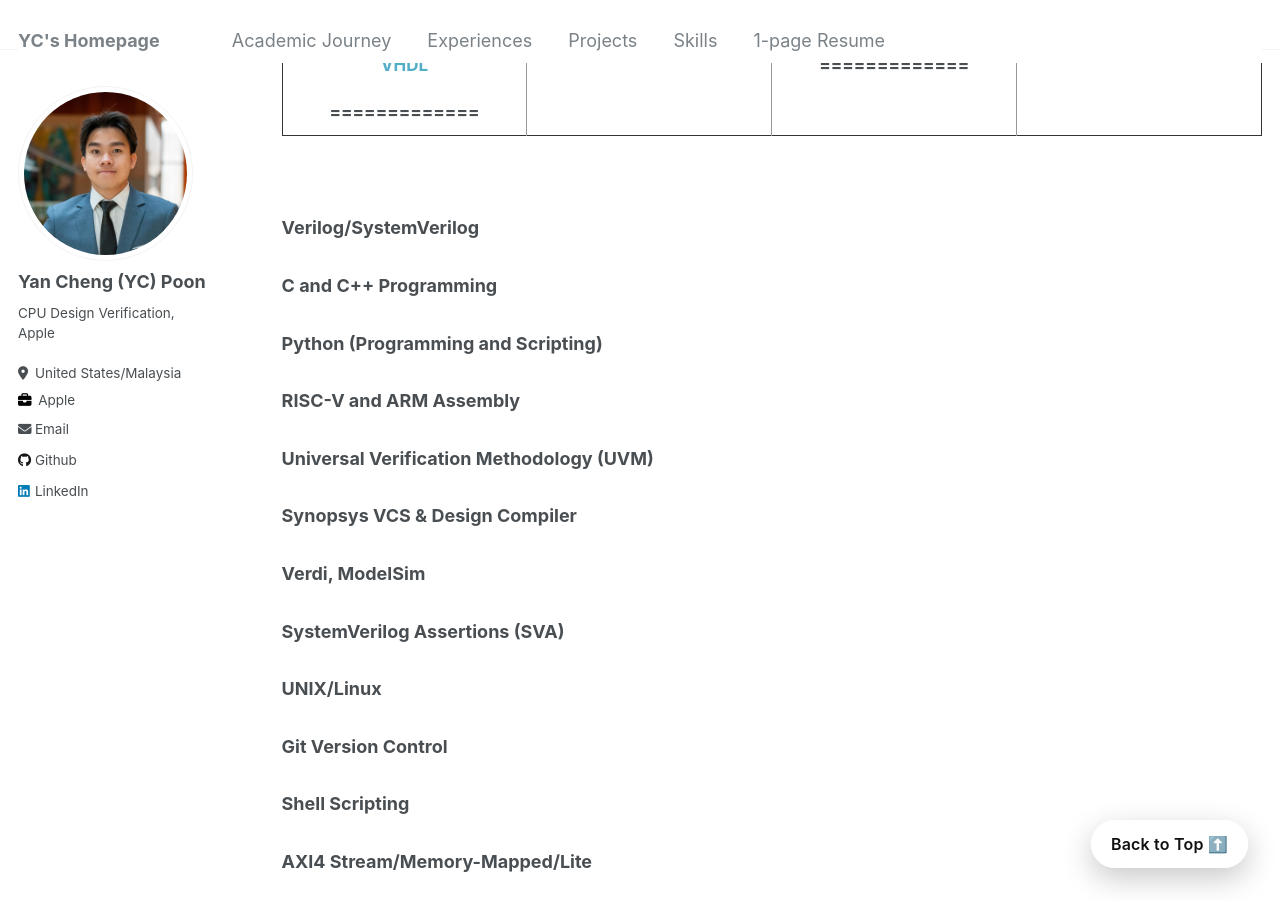
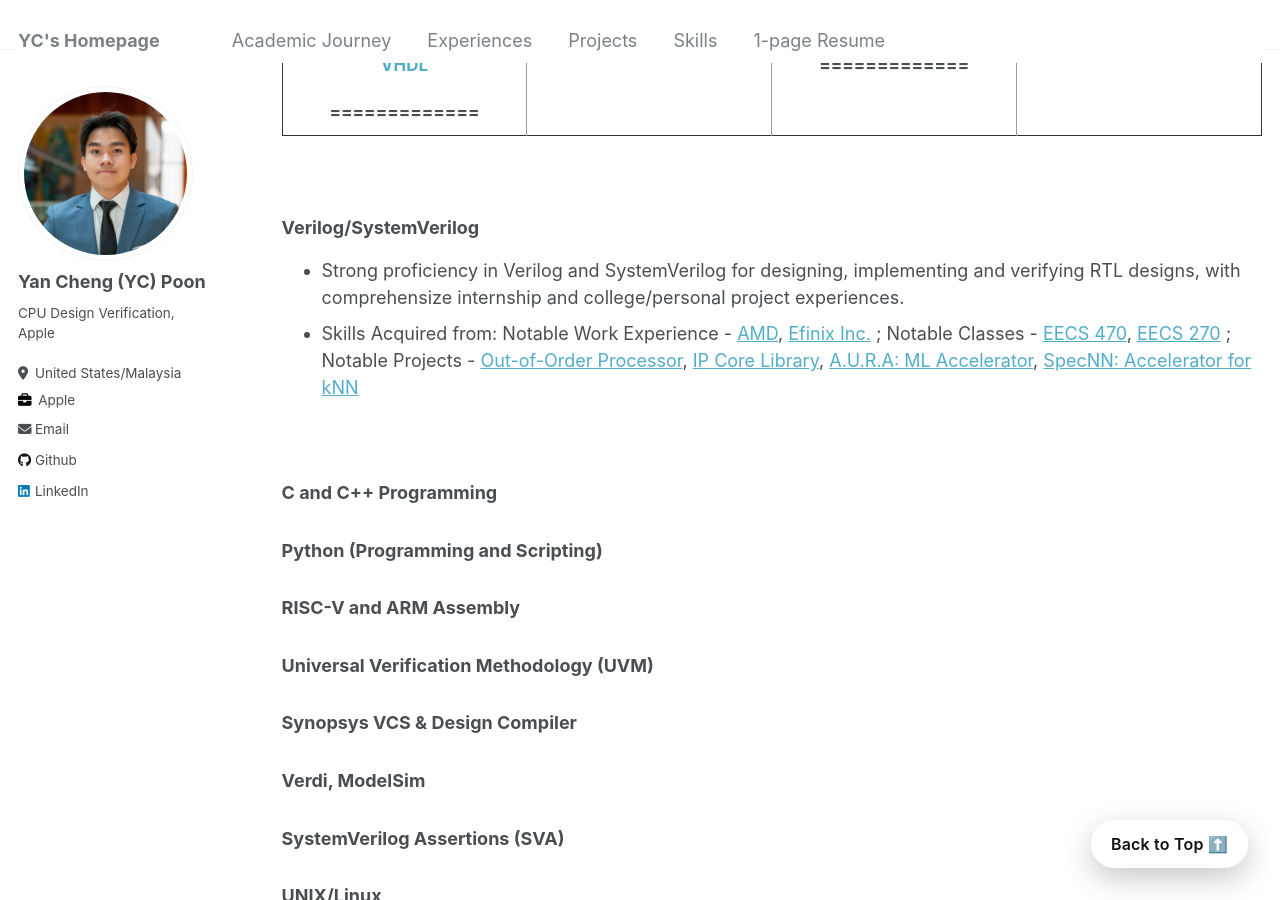
Before and after one commit to ycpoon/ycpoon.github.io, a Jekyll site: the page built from _pages/skills.md, in a window 1280 px wide and 900 px high, scrolled down 672 px. Built offline with Jekyll 4.4.1, drawn with Linux system fonts in a browser that asks for light colours.

Commit message:
working on skills

```diff
--- a/_pages/skills.md
+++ b/_pages/skills.md
@@ -85,6 +85,11 @@
 &nbsp;
 
 ### Verilog/SystemVerilog
+- Strong proficiency in Verilog and SystemVerilog for designing, implementing and verifying RTL designs, with comprehensize internship and college/personal project experiences.
+- Skills Acquired from: Notable Work Experience - [AMD](/experiences/#amd), [Efinix Inc.](/experiences/#efinix) ; Notable Classes - [EECS 470](/academicjourney/#eecs470), [EECS 270](/academicjourney/#eecs270) ; Notable Projects - [Out-of-Order Processor](/projects/#mips-r10k-style-out-of-order-processor), [IP Core Library](/projects#systemverilog-ip-core-library), [A.U.R.A: ML Accelerator](/collegeprojects/#attention-unit-for-resource-constrained-architectures-eecs-570), [SpecNN: Accelerator for kNN](/collegeprojects/#specnn-hardware-accelerator-for-knn-eecs-573)
+
+&nbsp;
+&nbsp;
 
 ### C and C++ Programming
 
```
